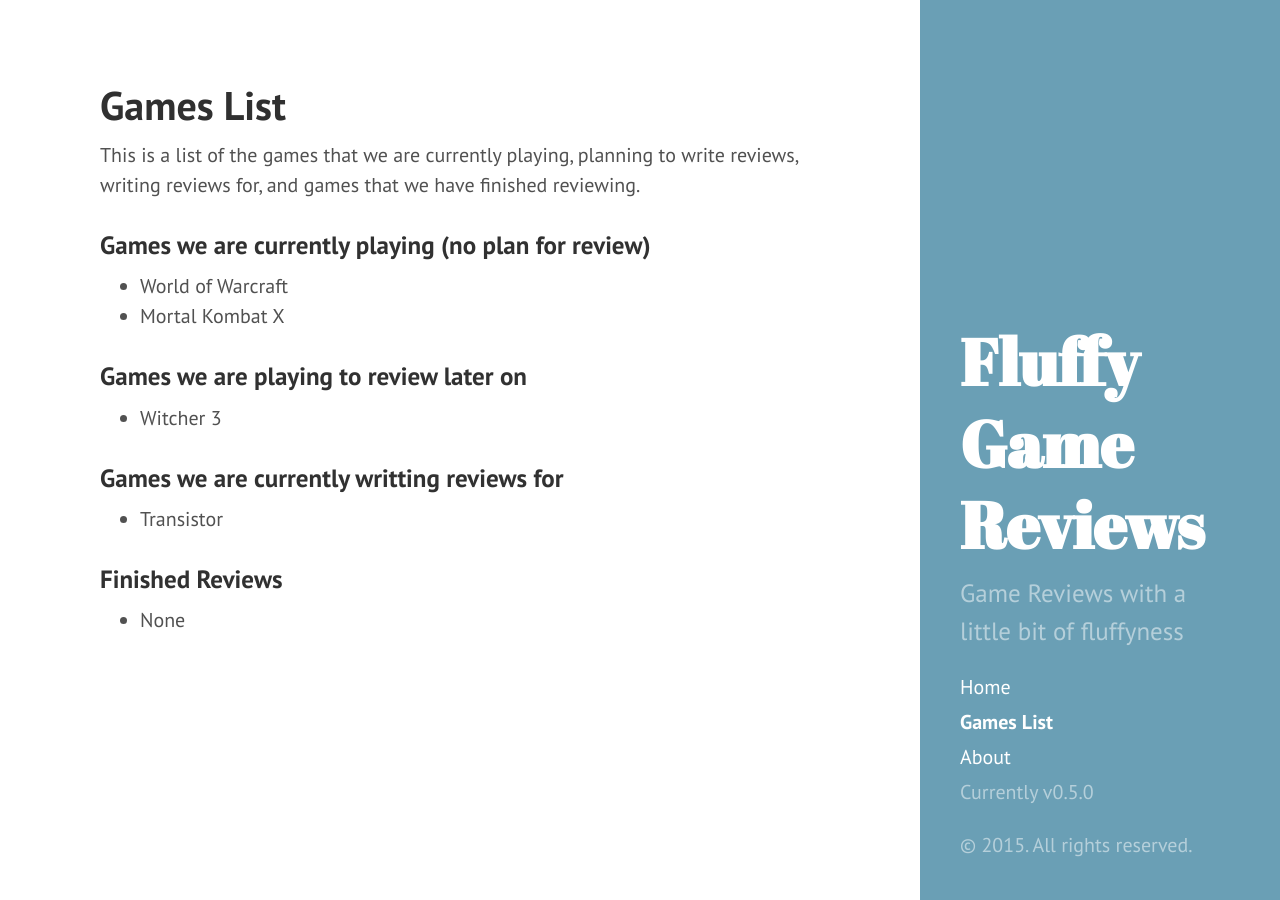
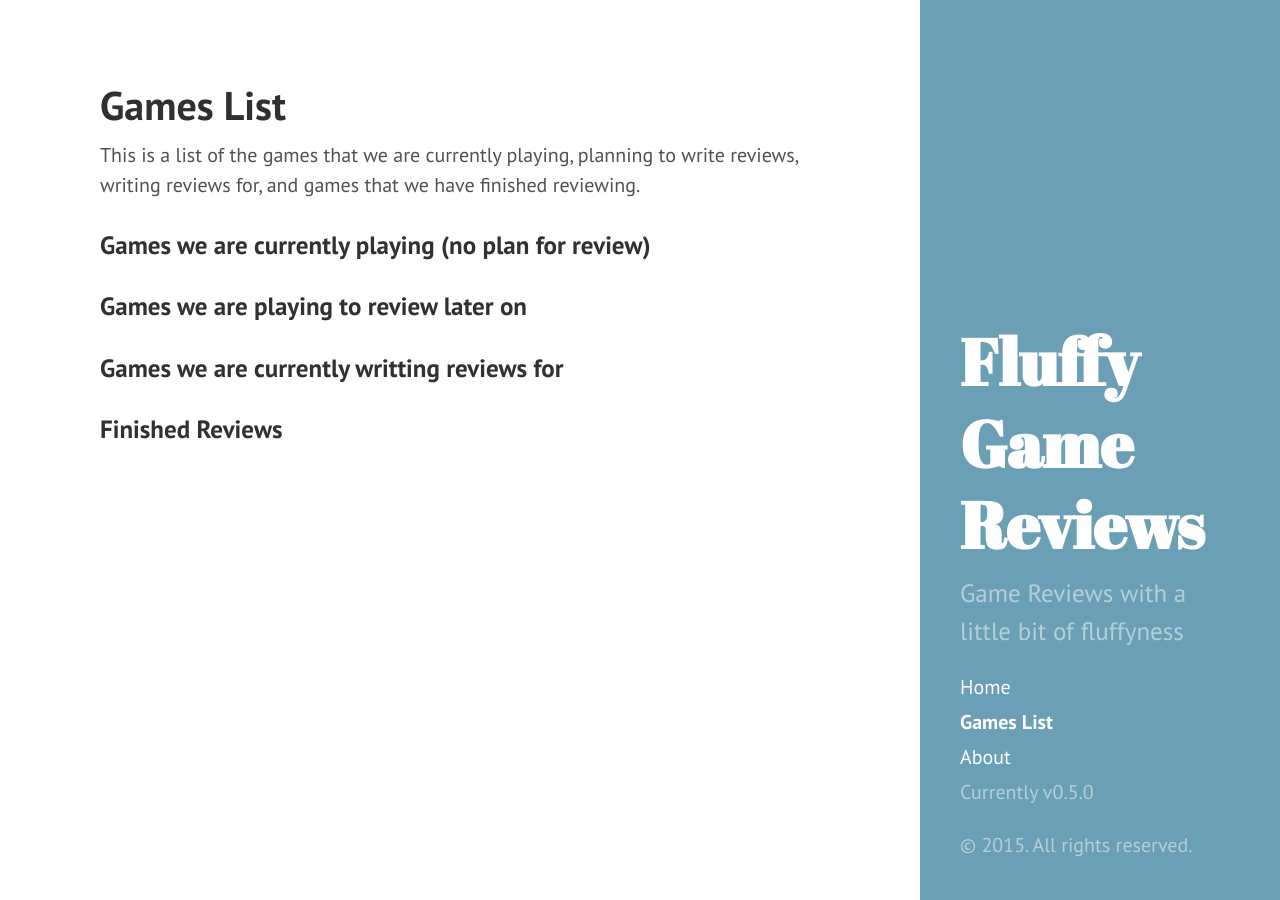
Before and after one commit to LordFluffyPants/LordFluffyPants.github.io, a Jekyll site: the page built from GamesList.md, in a window 1280 px wide. Built offline with Jekyll 4.4.1, drawn with Linux system fonts in a browser that asks for light colours; Markdown is read by kramdown in place of the engine named in the settings.

Commit message:
removed games list

```diff
--- a/GamesList.md
+++ b/GamesList.md
@@ -6,14 +6,9 @@ title: Games List
 This is a list of the games that we are currently playing, planning to write reviews, writing reviews for, and games that we have finished reviewing.
 
 ###Games we are currently playing (no plan for review)
-+ World of Warcraft
-+ Mortal Kombat X
 
 ###Games we are playing to review later on
-+ Witcher 3
 
 ###Games we are currently writting reviews for
-+ Transistor
 
 ###Finished Reviews
-+ None
```
